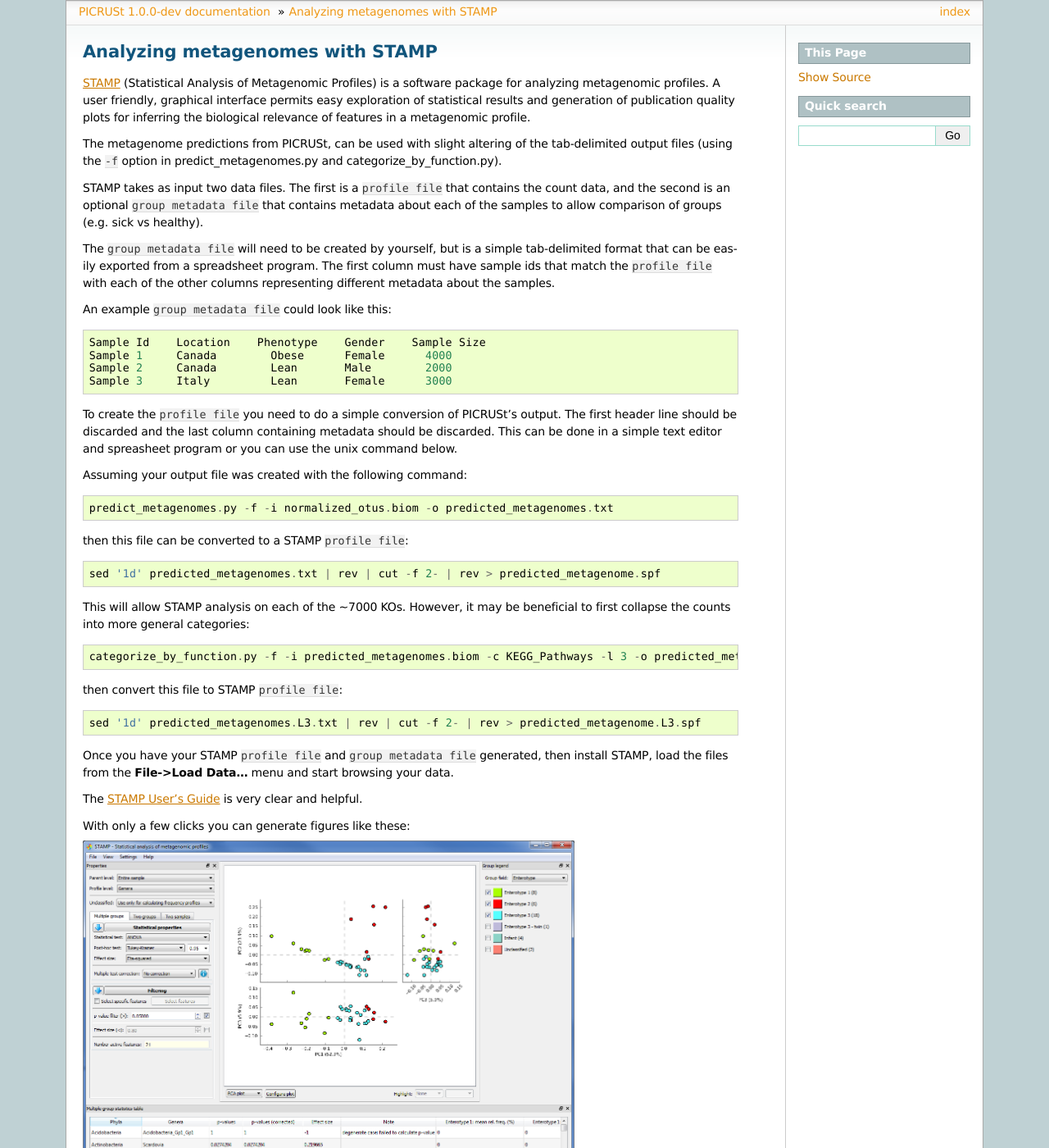
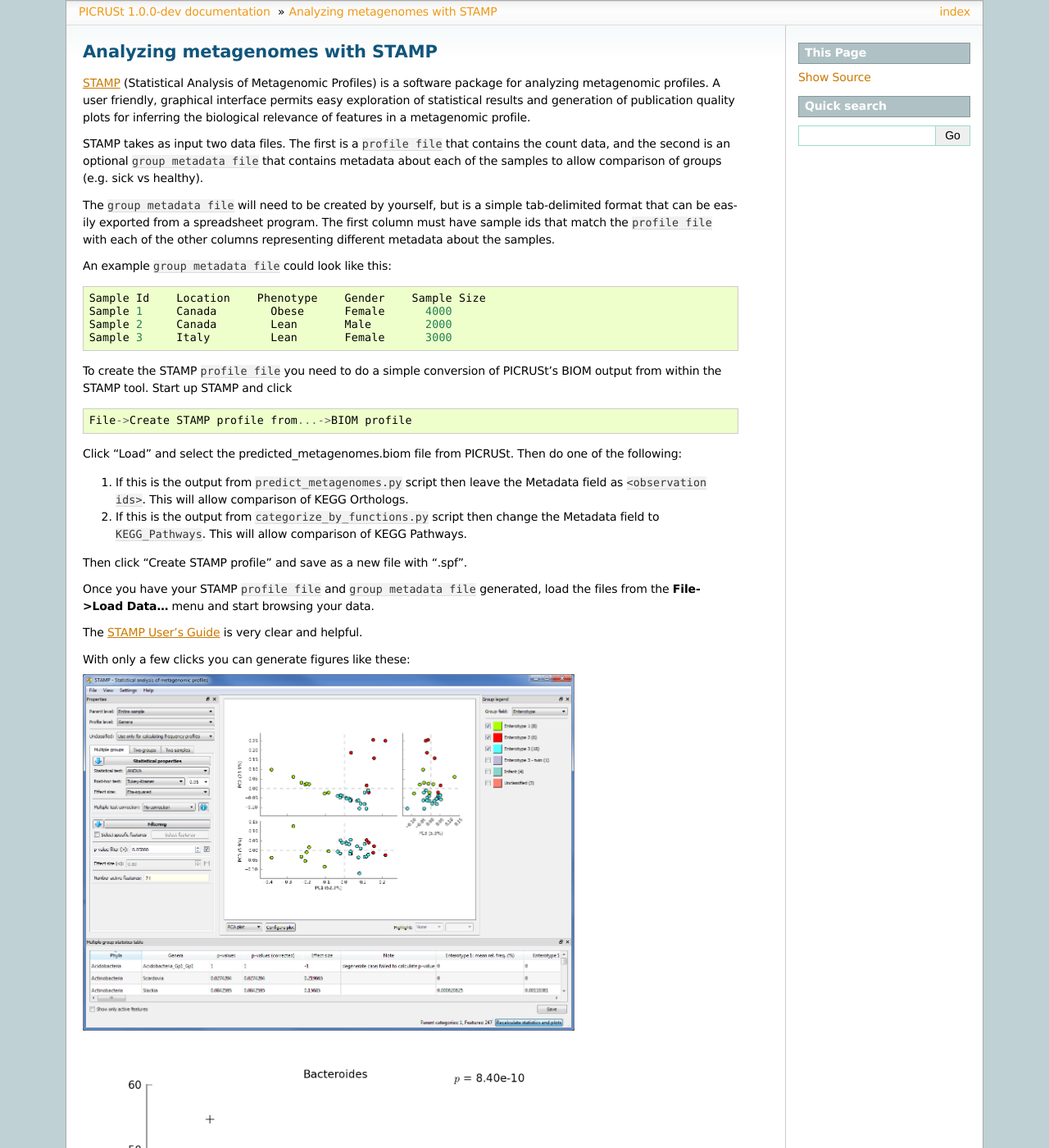
Before and after one commit to picrust/picrust, a Sphinx documentation site: the page built from doc/source/tutorials/stamp_tutorial.rst, in a window 1280 px wide and 1400 px high. Shown: the whole window at 82% size. Built offline with Sphinx 7.4.7, drawn with Linux system fonts in a browser that asks for light colours.

Commit message:
Update STAMP documentation
STAMP now does conversion of PICRUSt's BIOM files from within the program.
Update the documentation to describe this conversion process.


Former-commit-id: bccc97c3458f2bc6f26ccd1d0710083c92f059d9

```diff
--- a/doc/source/tutorials/stamp_tutorial.rst
+++ b/doc/source/tutorials/stamp_tutorial.rst
@@ -6,8 +6,6 @@
 .. include:: ../global.rst
 
 `STAMP <http://kiwi.cs.dal.ca/Software/STAMP>`_ (Statistical Analysis of Metagenomic Profiles) is a software package for analyzing metagenomic profiles. A user friendly, graphical interface permits easy exploration of statistical results and generation of publication quality plots for inferring the biological relevance of features in a metagenomic profile.
-
-The metagenome predictions from PICRUSt, can be used with slight altering of the tab-delimited output files (using the ``-f`` option in predict_metagenomes.py and categorize_by_function.py).
 
 STAMP takes as input two data files. The first is a ``profile file`` that contains the count data, and the second is an optional ``group metadata file`` that contains metadata about each of the samples to allow comparison of groups (e.g. sick vs healthy).
 
@@ -20,25 +18,19 @@
     Sample 2     Canada        Lean       Male        2000
     Sample 3     Italy         Lean       Female      3000
 
-To create the ``profile file`` you need to do a simple conversion of PICRUSt's output. The first header line should be discarded and the last column containing metadata should be discarded. This can be done in a simple text editor and spreasheet program or you can use the unix command below.
+To create the STAMP ``profile file`` you need to do a simple conversion of PICRUSt's BIOM output from within the STAMP tool. Start up STAMP and click ::
 
-Assuming your output file was created with the following command::
+    File->Create STAMP profile from...->BIOM profile
 
-    predict_metagenomes.py -f -i normalized_otus.biom -o predicted_metagenomes.txt
+Click "Load" and select the predicted_metagenomes.biom file from PICRUSt. Then do one of the following::
 
-then this file can be converted to a STAMP ``profile file``::
+1) If this is the output from ``predict_metagenomes.py`` script then leave the Metadata field as ``<observation ids>``. This will allow comparison of KEGG Orthologs.
 
-    sed '1d' predicted_metagenomes.txt | rev | cut -f 2- | rev > predicted_metagenome.spf
+2) If this is the output from ``categorize_by_functions.py`` script then change the Metadata field to ``KEGG_Pathways``. This will allow comparison of KEGG Pathways.
 
-This will allow STAMP analysis on each of the ~7000 KOs. However, it may be beneficial to first collapse the counts into more general categories::
+Then click "Create STAMP profile" and save as a new file with ".spf".
 
-    categorize_by_function.py -f -i predicted_metagenomes.biom -c KEGG_Pathways -l 3 -o predicted_metagenomes.L3.txt
-
-then convert this file to STAMP ``profile file``::
-
-    sed '1d' predicted_metagenomes.L3.txt | rev | cut -f 2- | rev > predicted_metagenome.L3.spf
-
-Once you have your STAMP ``profile file`` and ``group metadata file`` generated, then install STAMP, load the files from the **File->Load Data...** menu and start browsing your data.
+Once you have your STAMP ``profile file`` and ``group metadata file`` generated, load the files from the **File->Load Data...** menu and start browsing your data.
 
 The `STAMP User's Guide <http://kiwi.cs.dal.ca/wow/images/0/02/STAMP_Users_Guide_v2.0.0.pdf>`_ is very clear and helpful.
 
```
